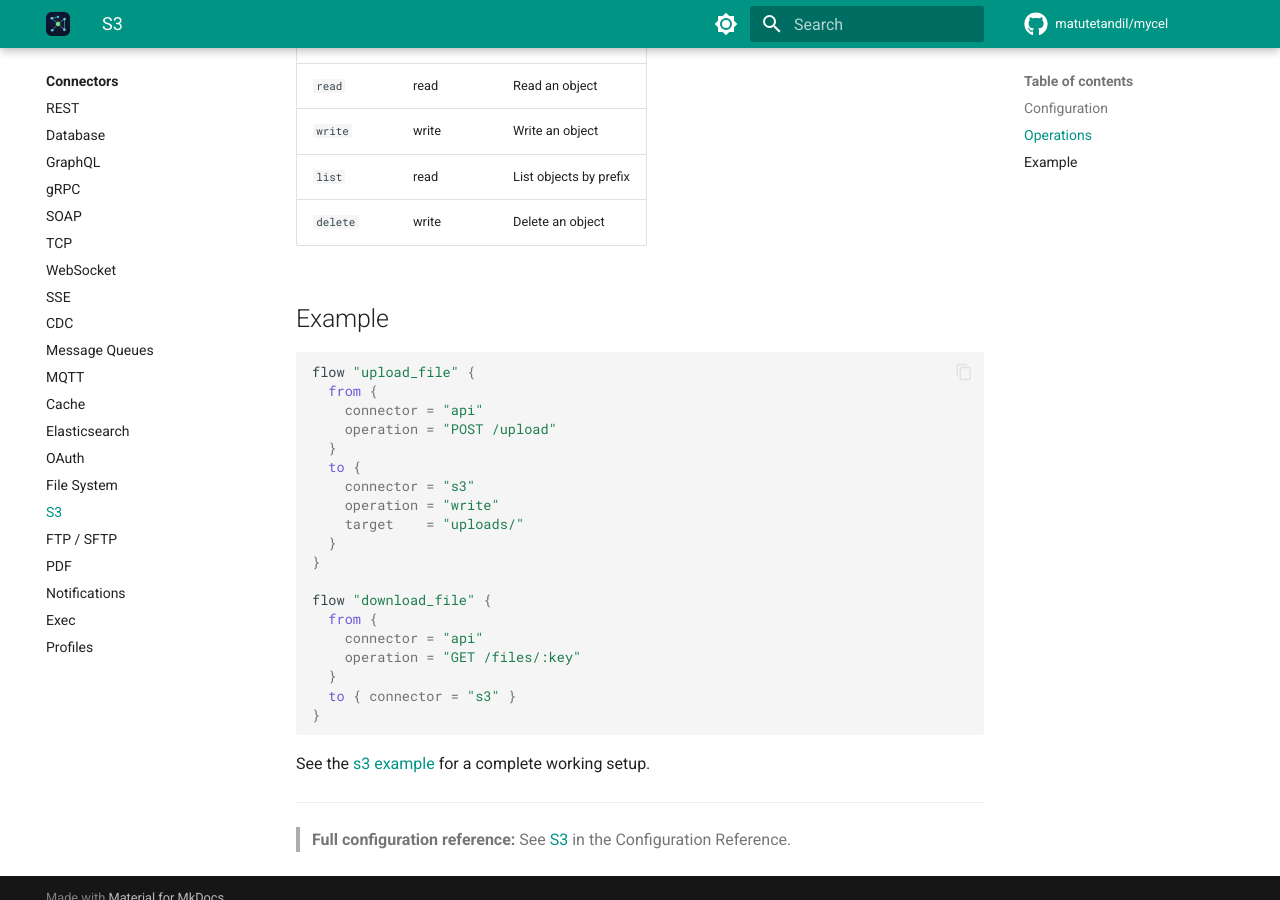
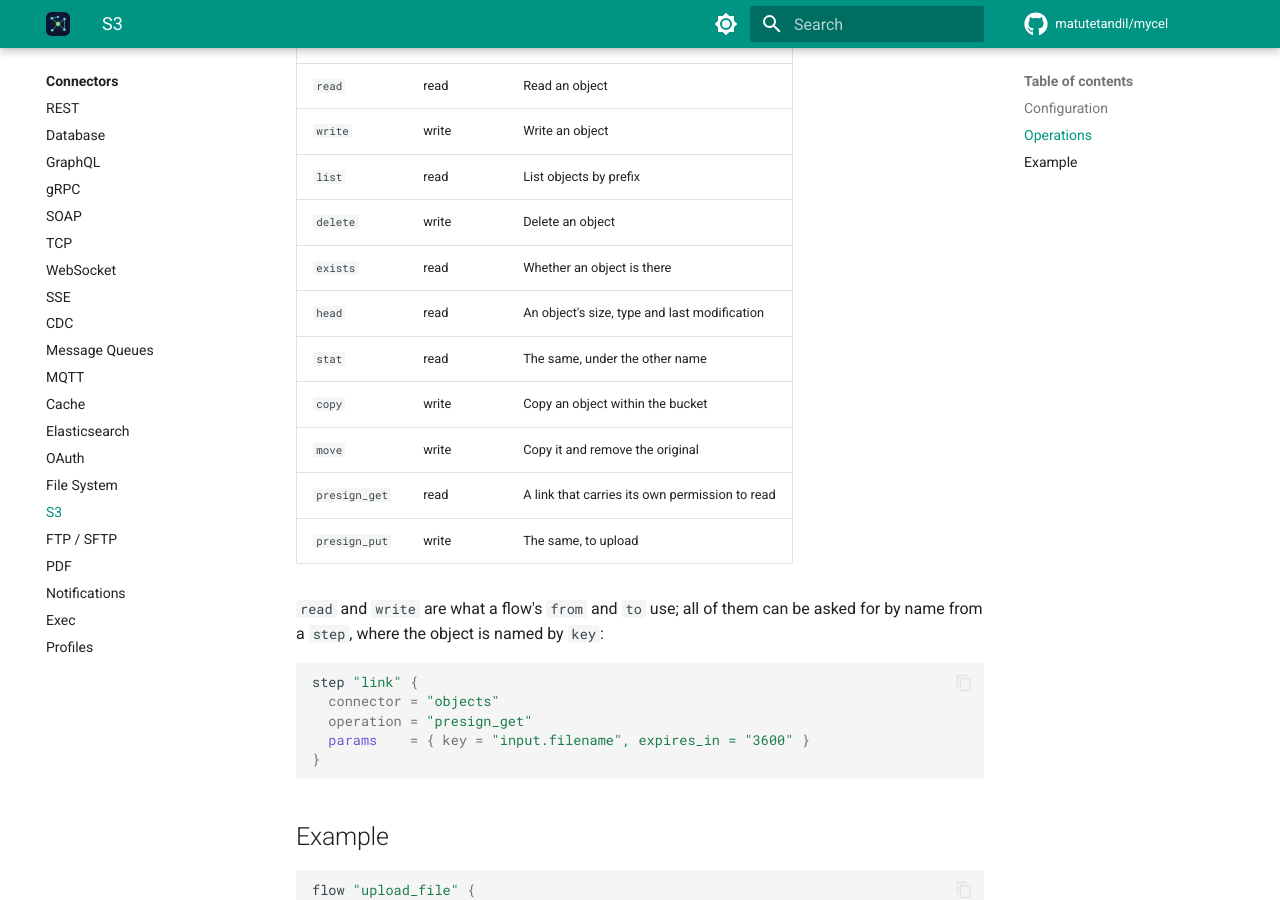
Before and after one commit to matutetandil/mycel, an MkDocs documentation site: the page built from docs/connectors/s3.md, in a window 1280 px wide and 900 px high, scrolled down 1108 px. Built offline with MkDocs 1.6.1 and Material for MkDocs 9.7.7, drawn with Linux system fonts in a browser that asks for light colours; comment, search, counter and statistics services are not loaded.

Commit message:
Settings a page lists and nothing accepts
A connector's page is where somebody copies from, and an attribute that
only exists there is a configuration the parser refuses or silently
ignores. The tcp page once documented `codec` for a connector that reads
`protocol`, and the cache page `min_connections` for a pool that takes
`min_idle` — both found by hand, both still there.

Every attribute a page lists is now checked against three things in turn:
the connector's schema, the connector's own source, and the parser. The
parser is the one that decides, and it is where this found what the other
two missed: the tcp page listed `address` for a client, which the parser
refuses outright — the page's own examples use host and port.

Four settings were named wrongly and are corrected: tcp's `codec` is
`protocol` (and `raw`, which it also listed, is not one of the wire
formats), the cache pool's `min_connections` is `min_idle`, the SSE cors
block's `allowed_origins` is `origins`, and tcp's `address` is nothing at
all.

Eight names a page mentions belong to something other than the connector
— a flow's filter block, a per-topic schema nested two levels down — and
each is recorded with where it really goes.

And the other direction, which is the same drift pointing the other way:
the S3 connector signs links, copies and moves objects and reports their
size, and its page listed four operations out of eleven. All of them are
there now, with how a step asks for one.

````diff
--- a/docs/connectors/s3.md
+++ b/docs/connectors/s3.md
@@ -38,6 +38,24 @@ connector "s3" {
 | `write` | write | Write an object |
 | `list` | read | List objects by prefix |
 | `delete` | write | Delete an object |
+| `exists` | read | Whether an object is there |
+| `head` | read | An object's size, type and last modification |
+| `stat` | read | The same, under the other name |
+| `copy` | write | Copy an object within the bucket |
+| `move` | write | Copy it and remove the original |
+| `presign_get` | read | A link that carries its own permission to read |
+| `presign_put` | write | The same, to upload |
+
+`read` and `write` are what a flow's `from` and `to` use; all of them can be
+asked for by name from a `step`, where the object is named by `key`:
+
+```hcl
+step "link" {
+  connector = "objects"
+  operation = "presign_get"
+  params    = { key = "input.filename", expires_in = "3600" }
+}
+```
 
 ## Example
 
````
Also changed, not shown: docs/connectors/cache.md (+1 -1 lines), docs/connectors/sse.md (+1 -1 lines), docs/connectors/tcp.md (+1 -2 lines), 3 other files.
